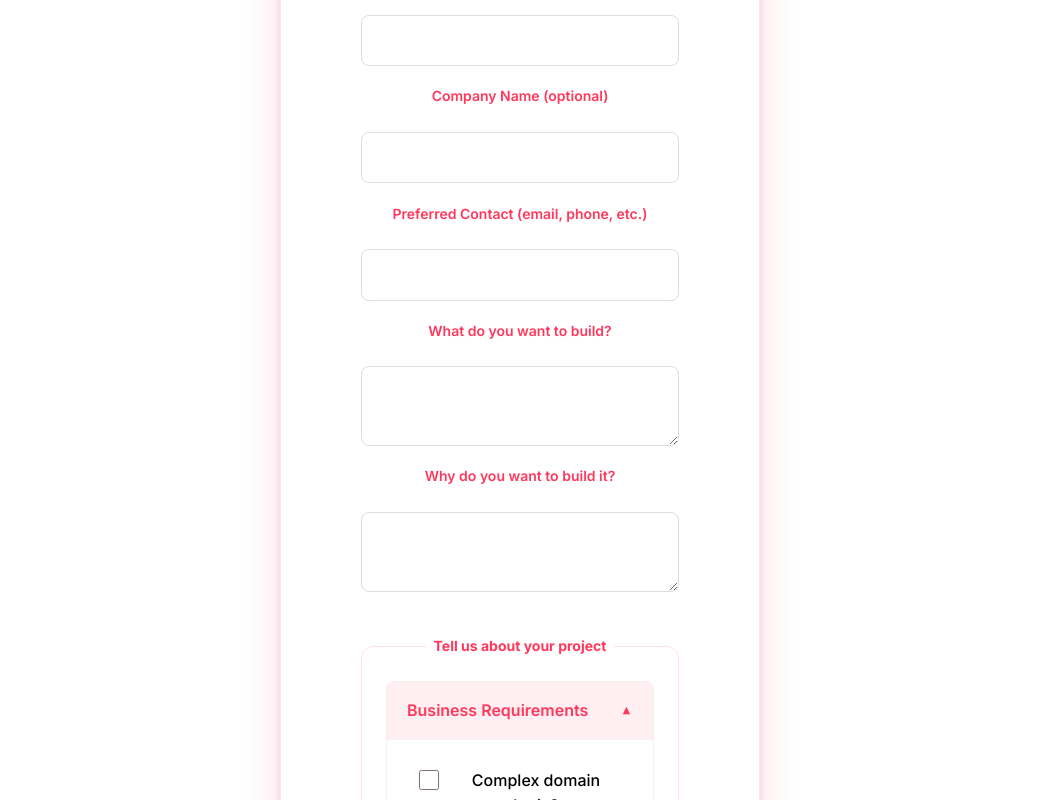
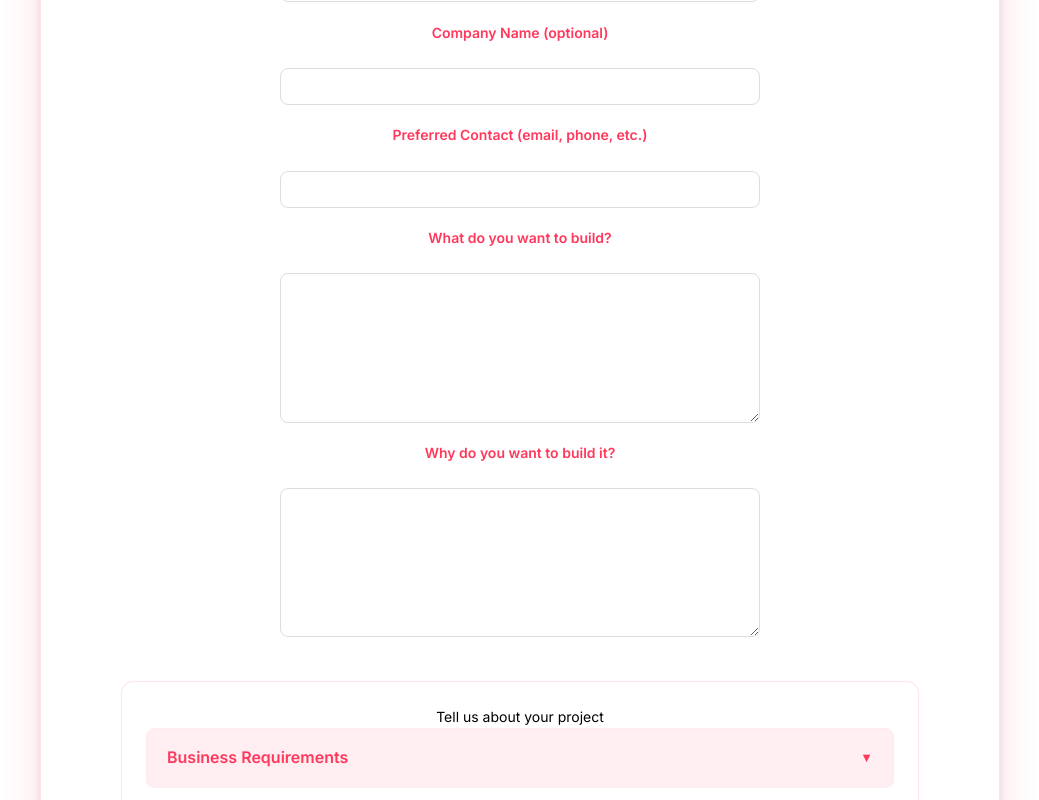
Before and after one commit to danicodes01/portfolio, a Next.js app: page /1/contact in a window 1280 px wide. Shown: the part 620-1420 px from the top of the page, without its empty margins (120-1159 px from the left). Built offline with nearby package versions, Linux system fonts and the light colour scheme.

Commit message:
PORT042: changed contact layout

```diff
--- a/app/[lang]/contact/page.module.css
+++ b/app/[lang]/contact/page.module.css
@@ -114,7 +114,7 @@
 .input {
   border: 1px solid var(--color-grey-300);
   border-radius: 8px;
-  padding: 0.75rem;
+  padding: 0.3rem;
   font-size: 1rem;
   background: var(--item-background);
   color: rgb(var(--foreground-rgb));
@@ -123,6 +123,9 @@
   box-sizing: border-box;
   transition: border-color 0.2s, box-shadow 0.2s;
   width: 100%;
+  max-width: 30rem;
+  margin-left: auto;
+  margin-right: auto;
 }
 
 .input::placeholder {
@@ -133,13 +136,16 @@
 .textarea {
   border: 1px solid var(--color-grey-300);
   border-radius: 8px;
-  padding: 0.75rem;
+  padding: 3rem;
   font-size: 1rem;
   resize: vertical;
   background: var(--item-background);
   color: var(--foreground-rgb);
   min-height: 80px;
   width: 100%;
+  max-width: 30rem;
+  margin-left: auto;
+  margin-right: auto;
 }
 
 /* Architecture section styling */
@@ -419,9 +425,11 @@
   }
 
   /* Form inputs on mobile */
-  .input,
+  .input {
+    padding: 0.25rem;
+  }
   .textarea {
-    padding: 1rem;
+    padding: 3rem;
     font-size: 16px; /* Prevents zoom on iOS */
   }
 
@@ -461,6 +469,7 @@
     padding: 0.75rem 0.5rem;
   }
 
+
   .architectureSection {
     padding: 1rem;
   }
@@ -494,3 +503,9 @@
 .groupHeader:focus {
   background: rgba(var(--card-glow), 0.15);
 }
+
+@media (min-width: 1200px) {
+  .contact {
+    max-width: 60rem;
+  }
+}
--- a/app/[lang]/contact/page.tsx
+++ b/app/[lang]/contact/page.tsx
@@ -184,10 +184,10 @@ export default async function ContactPage({
               className={classes.architectureSection}
               style={{ marginTop: '1.5rem' }}
             >
-              <legend>{dict.contact.architectureSectionLegend}</legend>
+              <div className={classes.legend}>{dict.contact.architectureSectionLegend}</div>
 
               {/* Business Requirements */}
-              <details className={classes.questionGroup} open>
+              <details className={classes.questionGroup}>
                 <summary className={classes.groupHeader}>
                   {dict.contact.businessRequirementsGroup}
                 </summary>
```
